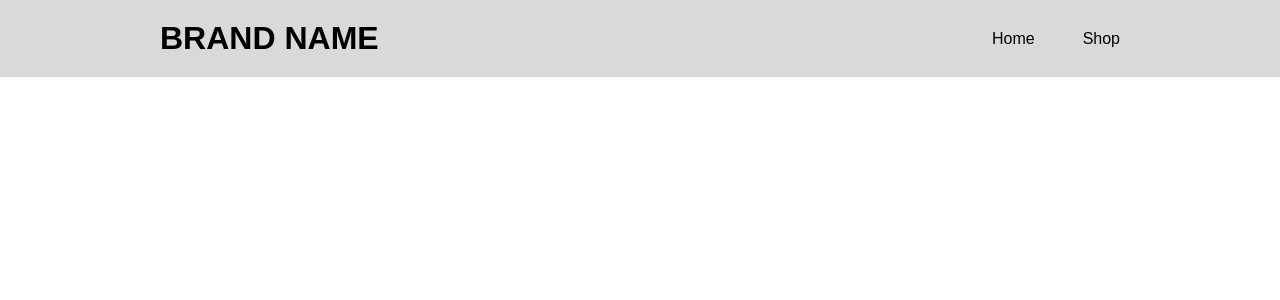
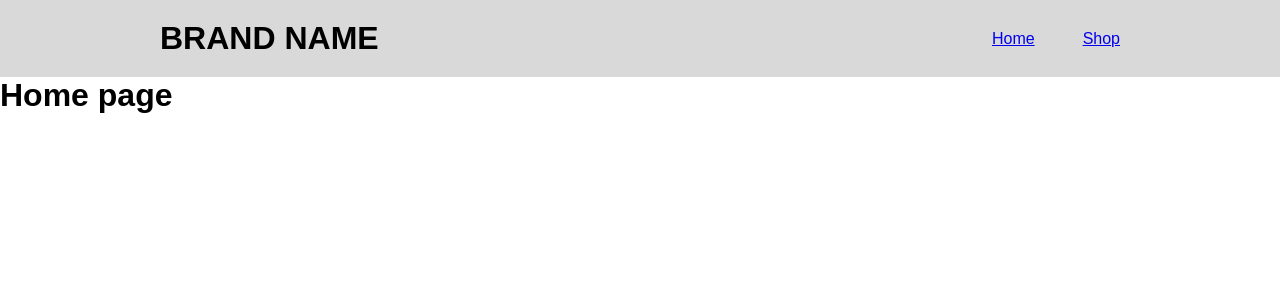
Before and after one commit to nelrnd/shopping-cart, a React (Create React App) app: page / in a window 1280 px wide. Shown: the top 300 px of the page. Built offline with nearby package versions, Linux system fonts and the light colour scheme.

Commit message:
Install and setup router

```diff
--- a/package.json
+++ b/package.json
@@ -8,6 +8,7 @@
     "@testing-library/user-event": "^13.5.0",
     "react": "^18.2.0",
     "react-dom": "^18.2.0",
+    "react-router-dom": "^6.8.2",
     "react-scripts": "5.0.1",
     "web-vitals": "^2.1.4"
   },
--- a/src/App.js
+++ b/src/App.js
@@ -1,3 +1,4 @@
+import { BrowserRouter, Routes, Route } from 'react-router-dom';
 import NavBar from './components/NavBar';
 import Home from './components/Home';
 import Shop from './components/Shop';
@@ -5,9 +6,13 @@ import './styles/App.css';
 
 const App = () => {
   return (
-    <div>
+    <BrowserRouter>
       <NavBar />
-    </div>
+      <Routes>
+        <Route path="/" element={<Home />} />
+        <Route path="/shop" element={<Shop />} />
+      </Routes>
+    </BrowserRouter>
   );
 };
 
--- a/src/components/NavBar.js
+++ b/src/components/NavBar.js
@@ -1,3 +1,4 @@
+import { Link } from 'react-router-dom';
 import '../styles/NavBar.css';
 
 const NavBar = () => {
@@ -11,8 +12,12 @@ const NavBar = () => {
         </div>
 
         <ul className="NavBar_links">
-          <li>Home</li>
-          <li>Shop</li>
+          <li>
+            <Link to="/">Home</Link>
+          </li>
+          <li>
+            <Link to="/shop">Shop</Link>
+          </li>
         </ul>
       </div>
     </div>
```
Also changed, not shown: 1 other file (tests, documents, lock files or other folders).
